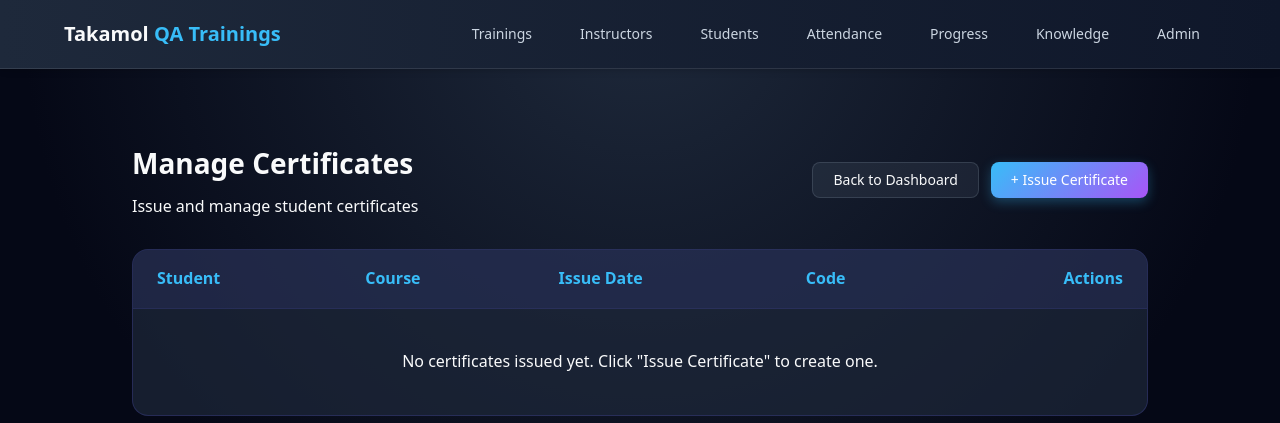
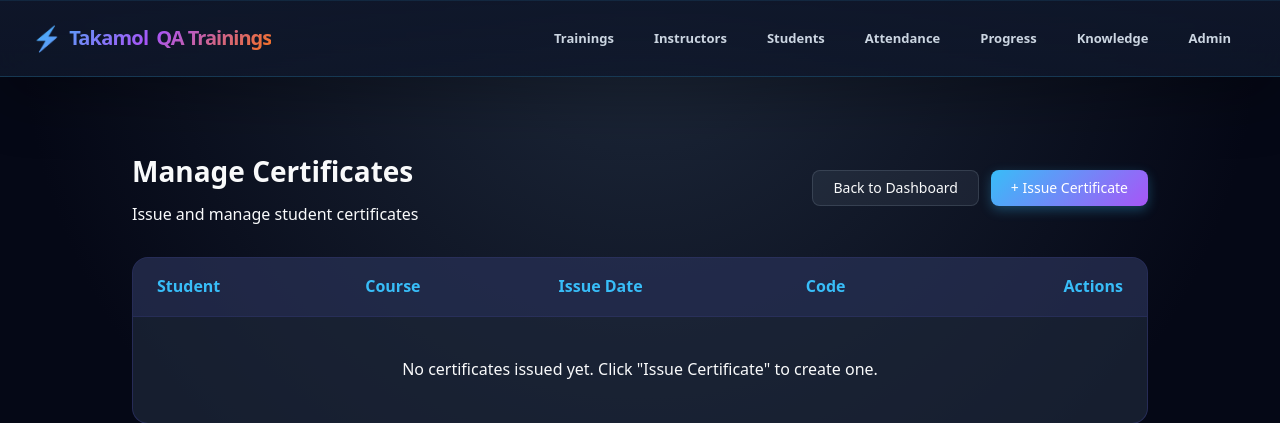
Before and after one commit to haitham-al-mughrabi/qa-trainings, a Flask app: page /admin/certificates in a window 1280 px wide. Shown: the top 423 px of the page. Run offline with Flask 3, Linux system fonts and the light colour scheme.

Commit message:
Update to navigation panel design

```diff
--- a/templates/base.html
+++ b/templates/base.html
@@ -7,82 +7,167 @@
     <title>Takamol QA Trainings</title>
     <link rel="stylesheet" href="{{ url_for('static', filename='css/index.css') }}">
     <style>
-        /* Navigation Bar */
+        /* Premium Navigation Bar */
         .main-nav {
             position: sticky;
             top: 0;
             z-index: 100;
-            background: linear-gradient(to right, #1e293b, #0f172a);
-            backdrop-filter: blur(10px);
-            border-bottom: 1px solid rgba(255, 255, 255, 0.1);
-            box-shadow: 0 4px 6px -1px rgba(0, 0, 0, 0.1), 0 2px 4px -1px rgba(0, 0, 0, 0.06);
+            background: linear-gradient(180deg, rgba(15, 23, 42, 0.95) 0%, rgba(15, 23, 42, 0.85) 100%);
+            backdrop-filter: blur(20px);
+            border-bottom: 1px solid rgba(56, 189, 248, 0.2);
+            box-shadow: 0 20px 60px rgba(0, 0, 0, 0.3),
+                        inset 0 1px 0 rgba(56, 189, 248, 0.1);
         }
 
         .nav-container {
-            max-width: 1200px;
+            max-width: 1280px;
             margin: 0 auto;
-            padding: 0 24px;
+            padding: 0 32px;
             display: flex;
             justify-content: space-between;
             align-items: center;
-            height: 68px;
+            height: 76px;
         }
 
         .nav-logo {
             font-size: 20px;
-            font-weight: 700;
-            color: var(--text);
+            font-weight: 900;
+            background: linear-gradient(135deg, #38bdf8 0%, #a855f7 50%, #f97316 100%);
+            -webkit-background-clip: text;
+            background-clip: text;
+            color: transparent;
             text-decoration: none;
-            transition: color 0.3s ease;
+            transition: all 0.3s cubic-bezier(0.4, 0, 0.2, 1);
+            letter-spacing: -0.8px;
+            display: flex;
+            align-items: center;
+            gap: 8px;
+        }
+
+        .nav-logo::before {
+            content: '⚡';
+            font-size: 24px;
+            display: inline-block;
         }
 
         .nav-logo:hover {
-            color: var(--accent);
+            transform: scale(1.08) translateY(-2px);
+            filter: brightness(1.2);
         }
 
         .nav-logo span {
-            color: var(--accent);
-            font-weight: 600;
+            font-weight: 800;
+            letter-spacing: -1px;
         }
 
         .nav-links {
             display: flex;
-            gap: 16px;
+            gap: 6px;
             align-items: center;
+            list-style: none;
         }
 
         .nav-links a {
             color: #cbd5e1;
             text-decoration: none;
-            font-size: 14px;
-            font-weight: 500;
-            padding: 8px 16px;
-            border-radius: 8px;
+            font-size: 13px;
+            font-weight: 600;
+            padding: 11px 16px;
+            border-radius: 12px;
             position: relative;
             overflow: hidden;
-            transition: all 0.3s ease;
+            transition: all 0.3s cubic-bezier(0.4, 0, 0.2, 1);
+            display: inline-flex;
+            align-items: center;
+            gap: 6px;
+            border: 1.5px solid transparent;
         }
 
         .nav-links a::before {
             content: '';
             position: absolute;
-            bottom: 0;
-            left: 50%;
-            width: 0;
-            height: 2px;
-            background-color: var(--accent);
-            transform: translateX(-50%);
-            transition: width 0.3s ease;
+            inset: 0;
+            background: linear-gradient(135deg, rgba(56, 189, 248, 0.15), rgba(168, 85, 247, 0.1));
+            border-radius: 12px;
+            opacity: 0;
+            transition: opacity 0.3s ease;
+            z-index: -1;
         }
 
-        .nav-links a:hover,
-        .nav-links a.active {
-            color: white;
+        .nav-links a::after {
+            content: '';
+            position: absolute;
+            bottom: 0;
+            left: 0;
+            width: 100%;
+            height: 2px;
+            background: linear-gradient(90deg, #38bdf8, #a855f7);
+            transform: scaleX(0);
+            transform-origin: right;
+            transition: transform 0.3s cubic-bezier(0.4, 0, 0.2, 1);
         }
 
-        .nav-links a:hover::before,
-        .nav-links a.active::before {
-            width: 100%;
+        .nav-links a:hover {
+            color: #38bdf8;
+            background: rgba(56, 189, 248, 0.08);
+            border-color: rgba(56, 189, 248, 0.2);
+            transform: translateY(-3px);
+            box-shadow: 0 8px 20px rgba(56, 189, 248, 0.15);
+        }
+
+        .nav-links a:hover::after {
+            transform: scaleX(1);
+            transform-origin: left;
+        }
+
+        .nav-links a.active {
+            color: #38bdf8;
+            background: rgba(56, 189, 248, 0.12);
+            border-color: rgba(56, 189, 248, 0.4);
+            box-shadow: 0 8px 24px rgba(56, 189, 248, 0.25),
+                        inset 0 1px 0 rgba(56, 189, 248, 0.2);
+            font-weight: 700;
+        }
+
+        .nav-links a.active::after {
+            transform: scaleX(1);
+            transform-origin: left;
+        }
+
+        @media (max-width: 1024px) {
+            .nav-container {
+                padding: 0 24px;
+            }
+
+            .nav-links a {
+                padding: 10px 12px;
+                font-size: 12px;
+            }
+        }
+
+        @media (max-width: 768px) {
+            .nav-container {
+                padding: 0 16px;
+                height: 68px;
+            }
+
+            .nav-links {
+                gap: 3px;
+            }
+
+            .nav-links a {
+                padding: 8px 10px;
+                font-size: 11px;
+                border-radius: 8px;
+            }
+
+            .nav-logo {
+                font-size: 16px;
+            }
+
+            .nav-logo::before {
+                font-size: 20px;
+            }
         }
 
         /* Footer */
```
